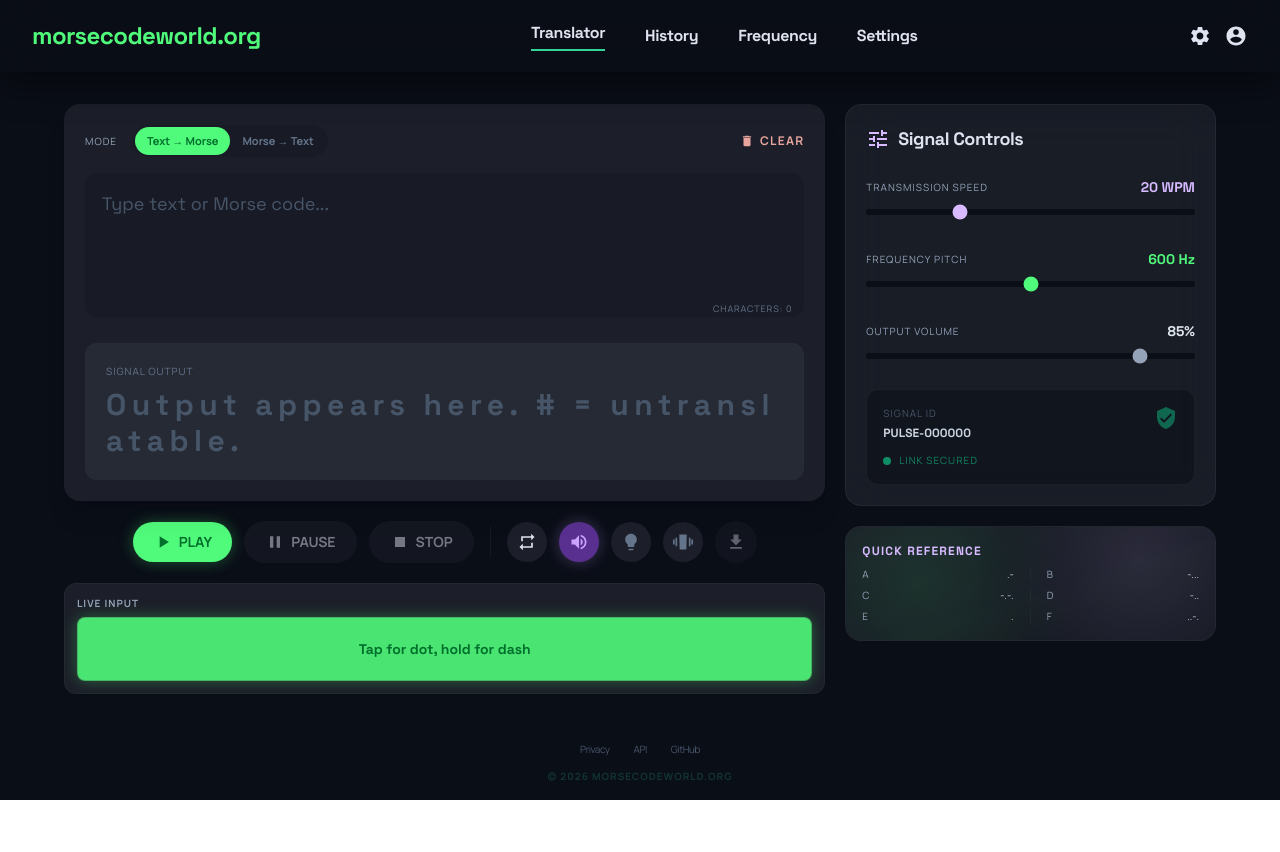
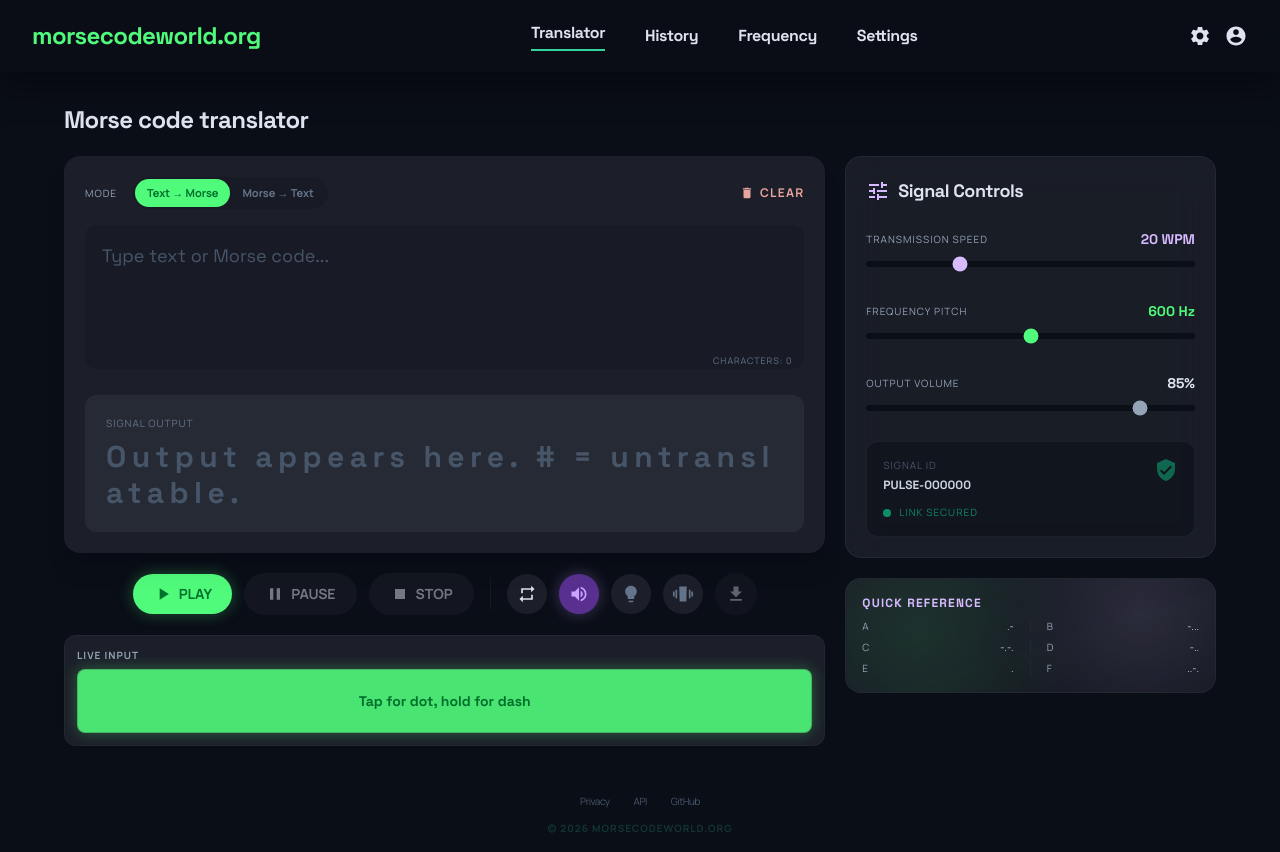
Before and after one commit to sandaru3n/Morse-Code-World, a Next.js app: page / in a window 1280 px wide. Before the commit the page ends 800 px from the top, so only its background shows below. Built offline with nearby package versions, Linux system fonts and the light colour scheme.

Commit message:
added SEO

```diff
--- a/app/layout.tsx
+++ b/app/layout.tsx
@@ -16,8 +16,17 @@
 });
 
 export const metadata: Metadata = {
-  title: "morsecodeworld.org | Morse Code Terminal",
-  description: "Translate text to Morse and back with audio, waveform, and terminal-grade controls."
+  title: "Morse Code Translator — Encode, Decode & Audio | morsecodeworld.org",
+  description:
+    "Free morse code translator online: turn text into Morse and decode dots and dashes with instant playback, speed and pitch controls, and waveform view. Practice and share signals in your browser at morsecodeworld.org.",
+  keywords: [
+    "morse code translator",
+    "morse translator",
+    "text to morse",
+    "morse to text",
+    "morse code decoder",
+    "morse code encoder"
+  ]
 };
 
 export default function RootLayout({
--- a/components/TranslatorShell.tsx
+++ b/components/TranslatorShell.tsx
@@ -241,6 +241,9 @@
       <div className="flex flex-1 pt-[4.5rem]">
         <main className="flex-1 overflow-y-auto p-3 sm:p-5 lg:p-8">
           <div className="mx-auto grid max-w-6xl grid-cols-1 gap-5 lg:grid-cols-12">
+            <h1 className="font-headline text-xl font-bold tracking-tight text-neutral-900 dark:text-on-surface sm:text-2xl lg:col-span-12">
+              Morse code translator
+            </h1>
             <div className="space-y-5 lg:col-span-8">
               <div className="relative overflow-hidden rounded-2xl border border-slate-200/80 bg-white p-4 shadow-xl dark:border-transparent dark:bg-surface-container sm:p-5">
                 <div className="mb-4 flex flex-col gap-3 sm:flex-row sm:items-center sm:justify-between">
```
